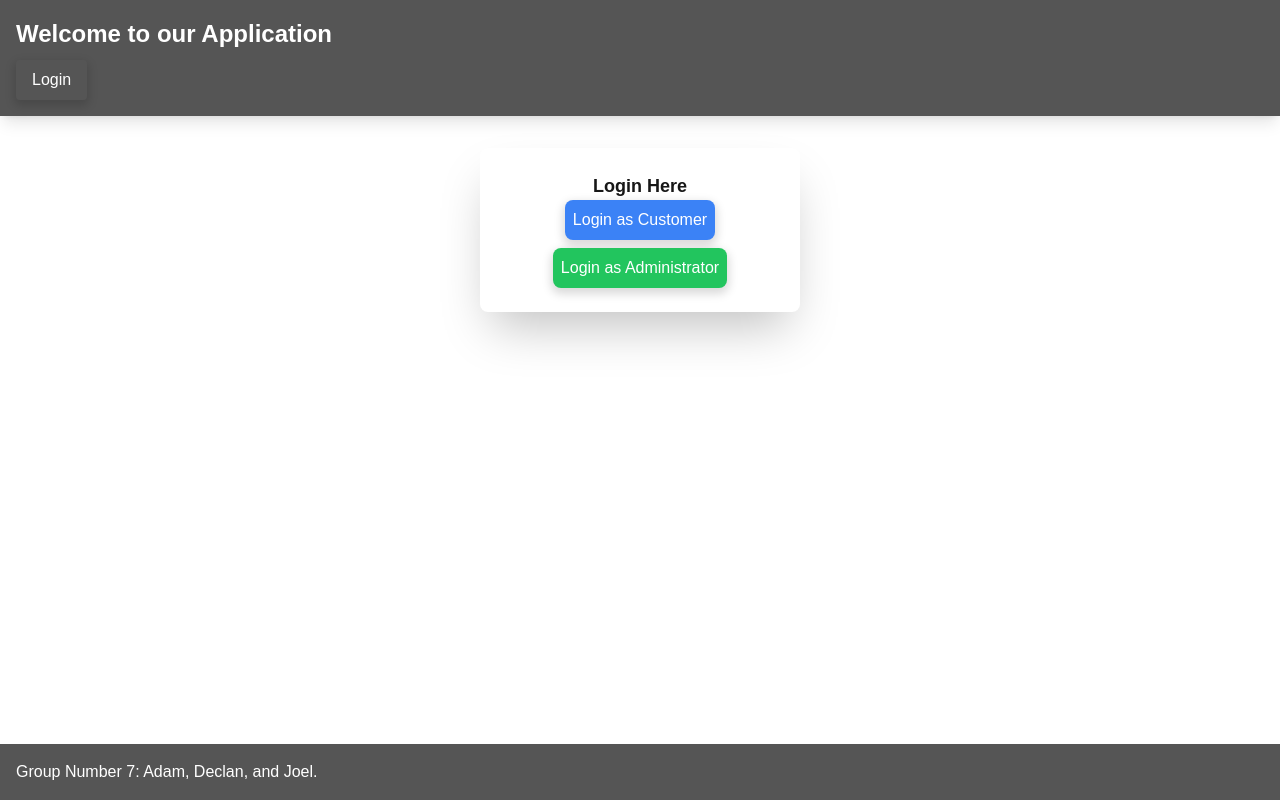
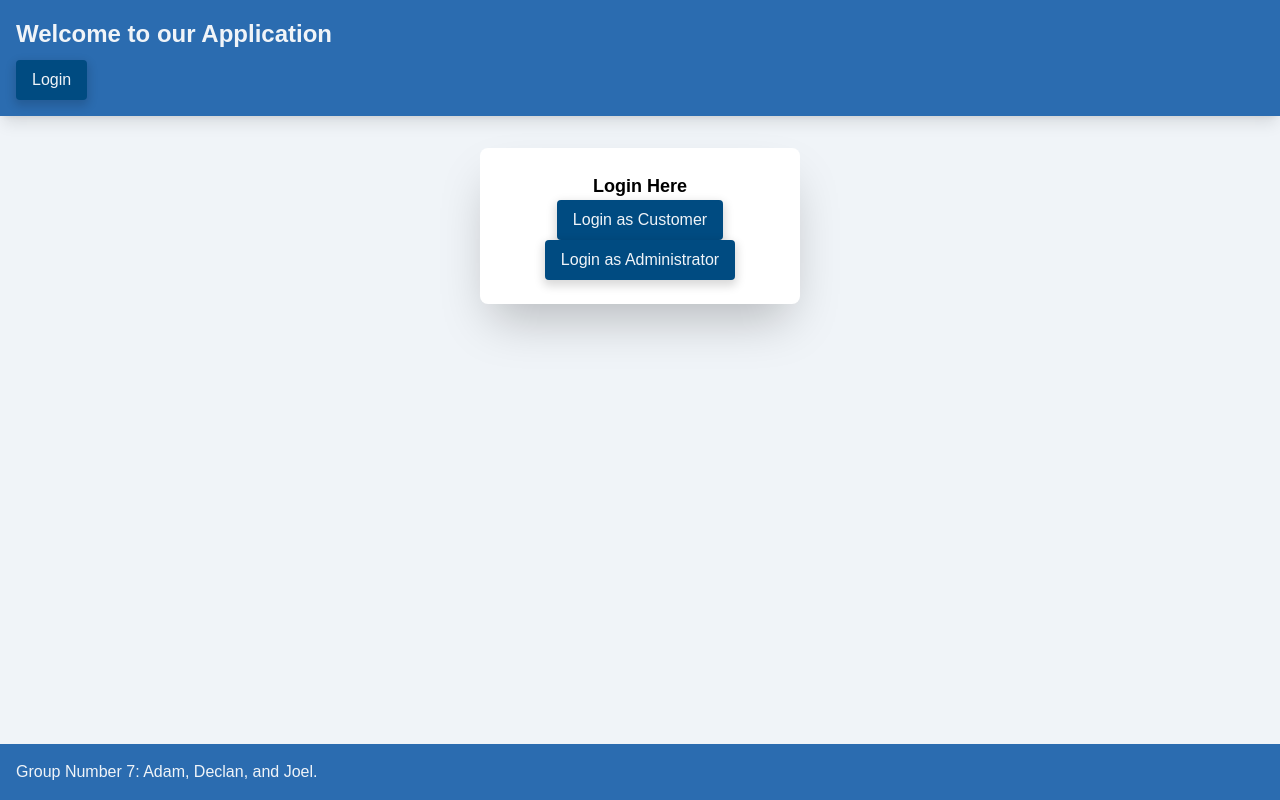
Before and after one commit to ppw0021/CISE-1b, a Next.js app in the folder frontend/: page / in a window 1280 px wide. Built offline with nearby package versions, Linux system fonts and the light colour scheme.

Commit message:
Changed the Lightmode Colours
Fixed the colours for both light and dark mode

```diff
--- a/frontend/src/app/admin/page.tsx
+++ b/frontend/src/app/admin/page.tsx
@@ -7,7 +7,7 @@ export default function AdminPage() {
         <Link href="/main">
         </Link>
         <Link href="/">
-        <button className="bg-green-500 text-white p-2 rounded-lg hover:bg-green-600 dark:bg-green-700">
+        <button>
         Return
           </button>
         </Link>
--- a/frontend/src/app/globals.css
+++ b/frontend/src/app/globals.css
@@ -3,10 +3,12 @@
 @tailwind utilities;
 
 :root {
-  --background: #ffffff;
-  --foreground: #171717;
-  --header: #555555;
-  --footer: #555555;
+  --background: #F0F4F8; /* Light gray-blue */
+  --foreground: #000000; /* White */
+  --header: #2B6CB0; /* Medium blue */
+  --footer: #2B6CB0; /* Medium blue */
+  --button: #004b81; /* Light blue */
+  --hover: #4299E1; /* Darker blue */
 }
 
 @media (prefers-color-scheme: dark) {
--- a/frontend/src/app/page.tsx
+++ b/frontend/src/app/page.tsx
@@ -5,12 +5,12 @@ export default function Home() {
       <div className="bg-white shadow-2xl rounded-lg p-6 w-80 text-center">
         <h1 className="text-lg font-bold">Login Here</h1>
         <Link href="/customer">
-        <button className="mb-2 bg-blue-500 text-white p-2 rounded-lg hover:bg-blue-600 dark:bg-blue-700">
+        <button>
         Login as Customer
           </button>
         </Link>
         <Link href="/admin">
-        <button className="bg-green-500 text-white p-2 rounded-lg hover:bg-green-600 dark:bg-green-700">
+        <button>
         Login as Administrator
           </button>
         </Link>
```
